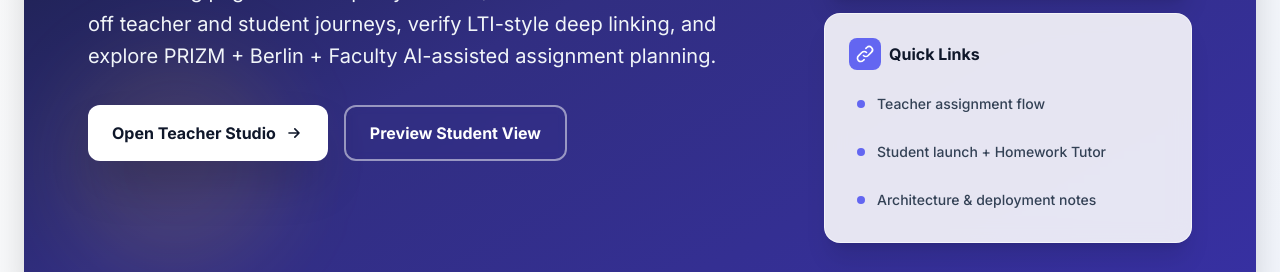
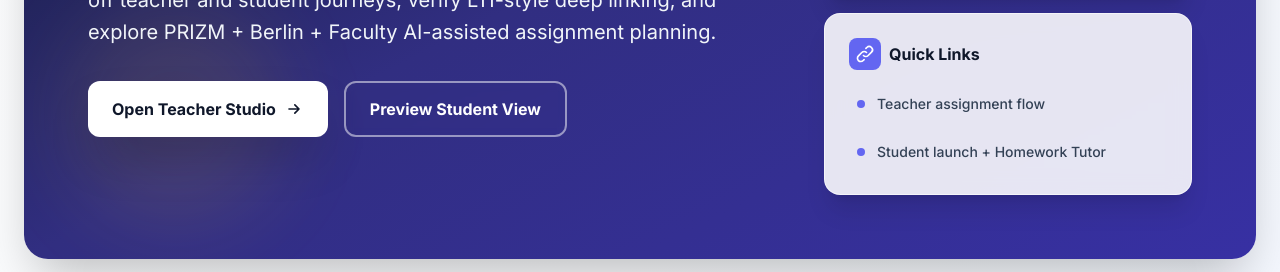
Before and after one commit to ragpark/InspiredHomeWorkPoC, a website: page public/index.html in a window 1280 px wide. Shown: the part 528-800 px from the top of the page. Drawn offline with nearby package versions, Linux system fonts and the light colour scheme.

Commit message:
Remove Architecture link from index.html
Removed the link to the Architecture & deployment notes.

```diff
--- a/public/index.html
+++ b/public/index.html
@@ -155,10 +155,6 @@
                   <span class="w-2 h-2 rounded-full bg-primary-500 group-hover:scale-125 transition-transform"></span>
                   <span class="font-medium">Student launch + Homework Tutor</span>
                 </a>
-                <a class="group flex items-center gap-3 text-slate-700 hover:text-primary-700 transition-colors p-2 rounded-lg hover:bg-primary-50/50" href="/arch.html" target="_blank">
-                  <span class="w-2 h-2 rounded-full bg-primary-500 group-hover:scale-125 transition-transform"></span>
-                  <span class="font-medium">Architecture & deployment notes</span>
-                </a>
               </div>
             </div>
           </div>
```
